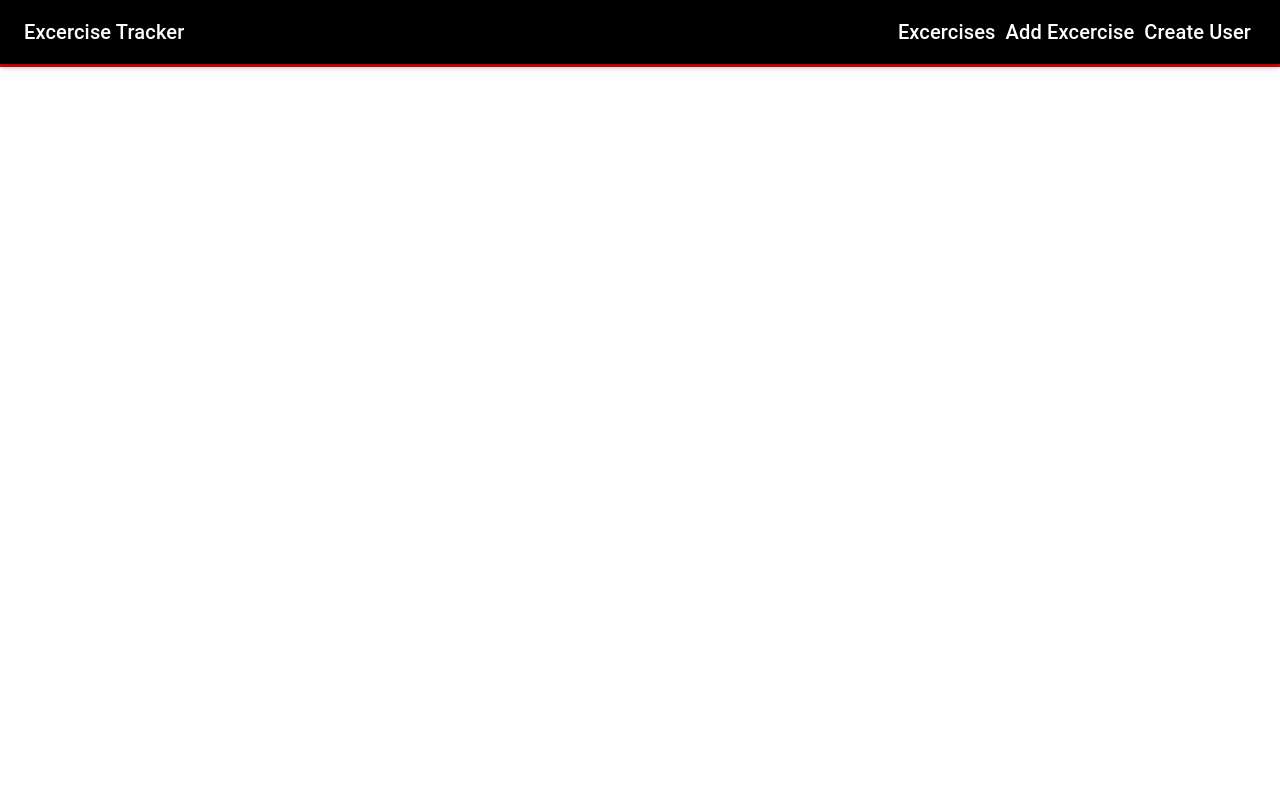
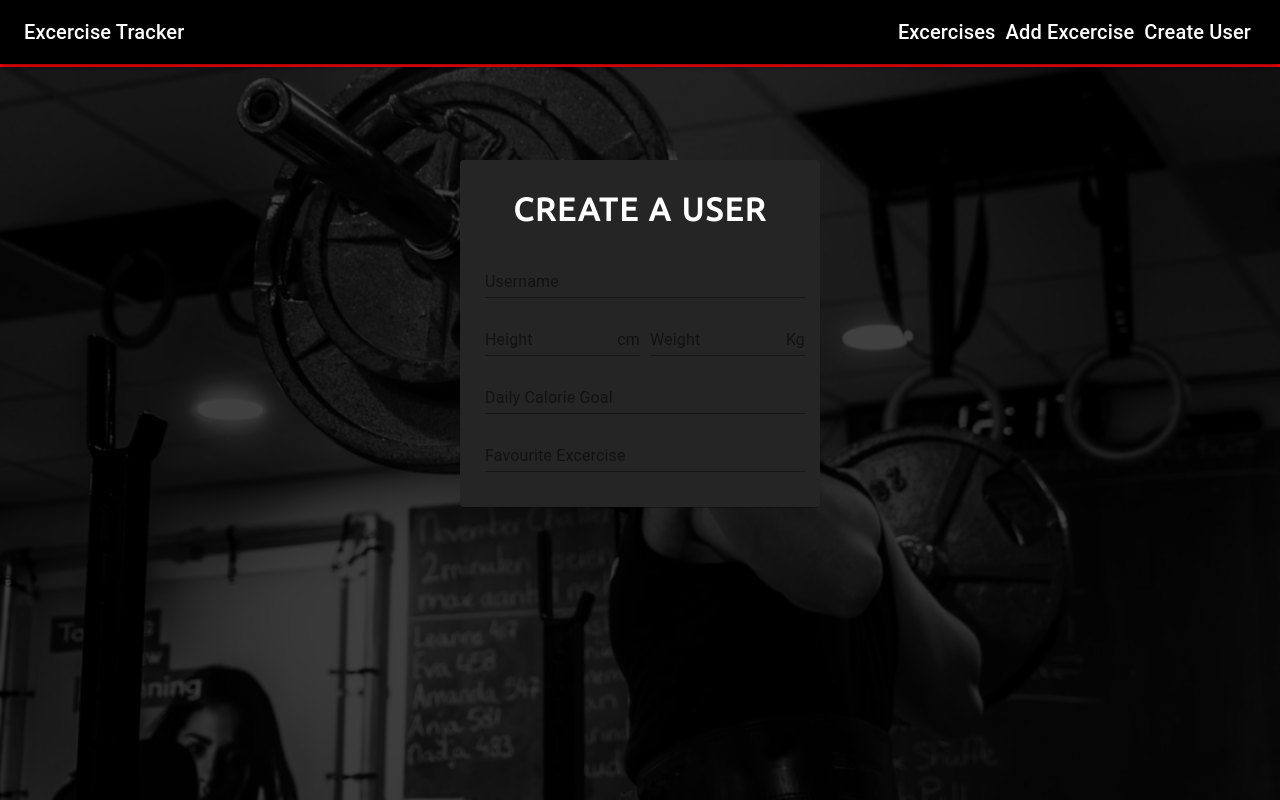
Before and after one commit to dufferbrady/excercises-tracker-mern, a React (Create React App) app: page /Create-User in a window 1280 px wide. Built offline with nearby package versions, Linux system fonts and the light colour scheme.

Commit message:
Created the form for a new  user to add details

```diff
--- a/src/App.js
+++ b/src/App.js
@@ -2,6 +2,7 @@ import React from 'react';
 import { Route, Switch } from 'react-router-dom';
 
 import Home from './Components/Home/Home';
+import CreateUser from './Components/CreateUser/CreateUser';
 import Layout from './HOC/Layout/Layout';
 
 import './App.css'
@@ -11,6 +12,7 @@ function App() {
     <Layout>
       <Switch>
         <Route exact component={Home} path='/'/>
+        <Route component={CreateUser} path='/Create-User' />
       </Switch>
     </Layout>
   );
--- /dev/null
+++ b/src/Components/CreateUser/CreateUser.js
@@ -0,0 +1,151 @@
+import React, { Component } from 'react';
+
+import InputAdornment from '@material-ui/core/InputAdornment';
+import Paper from '@material-ui/core/Paper';
+import TextField from '@material-ui/core/TextField';
+
+import classes from './CreateUser.module.css'
+
+// const useStyles = makeStyles((theme) => ({
+//     cover_image: {
+//         background: "url('/images/create_user.jpg') no-repeat center center fixed",
+//         backgroundSize: 'cover',
+//         height: '100vh',
+//         width: '100vw',
+//         position: 'absolute',
+//         zIndex: '40'
+//     },
+
+//     overlay: {
+//         position: 'absolute',
+//         height: '100vh',
+//         width: '100vw',
+//         background: 'black',
+//         zIndex: '45',
+//         opacity: '75%'
+//     },
+
+//     paper: {
+//         width: '25%',
+//         margin: '15% auto 0 auto',
+//         padding: '10px',
+//         position: 'relative',
+//         zIndex: '50',
+//         background: 'gray'
+//     }
+// })
+
+class CreateUser extends Component {
+
+    state = {
+        username: '',
+        height: 0,
+        weight: 0,
+        calorieGoal: 0,
+        favouriteExcercise: ''
+    }
+
+    submitUserHandler = e => {
+        e.preventDefault();
+        const newUser = {
+            username: this.state.username,
+            height: this.state.height,
+            weight: this.state.weight,
+            calorieGoal: this.state.calorieGoal,
+            favouriteExcercise: this.state.favouriteExcercise
+        }
+        console.log(newUser)
+    }
+
+    changeUsernameHandler = e => {
+        this.setState({
+            username: e.target.value
+        })
+    }
+
+    changeWeightHandler = e => {
+        this.setState({
+            weight: e.target.value
+        })
+    }
+
+    changeHeightHandler = e => {
+        this.setState({
+            height: e.target.value
+        })
+    }
+
+    changeCalorieHandler = e => {
+        this.setState({
+            calorieGoal: e.target.value
+        })
+    }
+
+    changeExcerciseHandler = e => {
+        this.setState({
+            favouriteExcercise: e.target.value
+        })
+    }
+
+    render() {
+        return (
+            <div className={classes.cover_image}>
+                <div className={classes.overlay}></div>
+                <Paper style={{ background: 'rgb(37, 37, 37)' }} className={classes.paper}>
+                    <h1 className={classes.head}>Create a User</h1>
+                    <form onSubmit={this.submitUserHandler}>
+                        <TextField
+                            onChange={this.changeUsernameHandler}
+                            style={{ margin: '0 5px 5px 5px' }}
+                            className={classes.textFieldBasic}
+                            id="standard-basic"
+                            label="Username"
+                            autoComplete="off" />
+                        <div className={classes.textBlock}>
+                            <TextField
+                                onChange={this.changeHeightHandler}
+                                style={{ marginRight: '5px' }}
+                                className={classes.textFieldBasic}
+                                id="standard-basic"
+                                label="Height"
+                                type="number"
+                                autoComplete="off"
+                                InputProps={{
+                                    endAdornment: <InputAdornment position="end">cm</InputAdornment>,
+                                }} />
+                            <TextField
+                                onChange={this.changeWeightHandler}
+                                style={{ marginLeft: '5px' }}
+                                className={classes.textFieldBasic}
+                                id="standard-basic"
+                                label="Weight"
+                                type="number"
+                                autoComplete="off"
+                                InputProps={{
+                                    endAdornment: <InputAdornment position="end">Kg</InputAdornment>,
+                                }} />
+                        </div>
+                        <TextField
+                            onChange={this.changeCalorieHandler}
+                            style={{ margin: '5px' }}
+                            className={classes.textFieldBasic}
+                            id="standard-basic"
+                            label="Daily Calorie Goal"
+                            autoComplete="off"
+                            type="number" />
+                        <TextField
+                            onChange={this.changeExcerciseHandler}
+                            style={{ margin: '5px' }}
+                            className={classes.textFieldBasic}
+                            id="standard-basic"
+                            autoComplete="off"
+                            label="Favourite Excercise" />
+                        <button style={{ display: 'none' }}>Submit</button>
+                    </form>
+                </Paper>
+            </div>
+        );
+    }
+};
+
+export default CreateUser;
--- /dev/null
+++ b/src/Components/CreateUser/CreateUser.module.css
@@ -0,0 +1,47 @@
+.cover_image {
+    background: url('/images/create_user.jpg') no-repeat center center fixed;
+    background-size: cover;
+    height: 100vh;
+    width: 100vw;
+    position: absolute;
+    z-index: 40;
+}
+
+.overlay {
+    position: absolute;
+    height: 100vh;
+    width: 100vw;
+    background: black;
+    z-index: 45;
+    opacity: 75%;
+}
+
+.paper {
+    width: 25%;
+    margin: 12.5% auto 0 auto;
+    padding: 10px 20px 30px 20px;
+    position: relative;
+    z-index: 50;
+    background: rgb(37, 37, 37);
+    font-family: Ubuntu, sans-serif;
+}
+
+.head {
+    color: white;
+    letter-spacing: 2px;
+    text-align: center;
+    text-transform: uppercase;
+}
+
+.textFieldBasic {
+    width: 100%;
+    flex-grow: 1;
+}
+
+.textBlock {
+    display: flex;
+    flex-direction: row;
+    margin: 5px;
+    flex-grow: 1;
+    width: 100%;
+}
```
Also changed, not shown: public/images/create_user.jpg (added).
